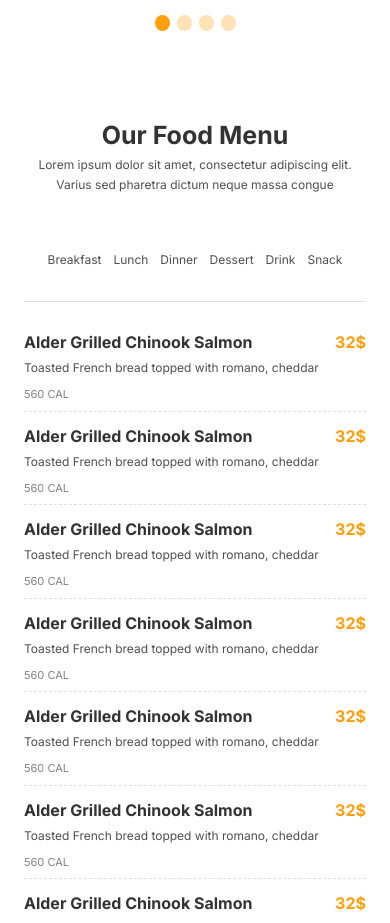
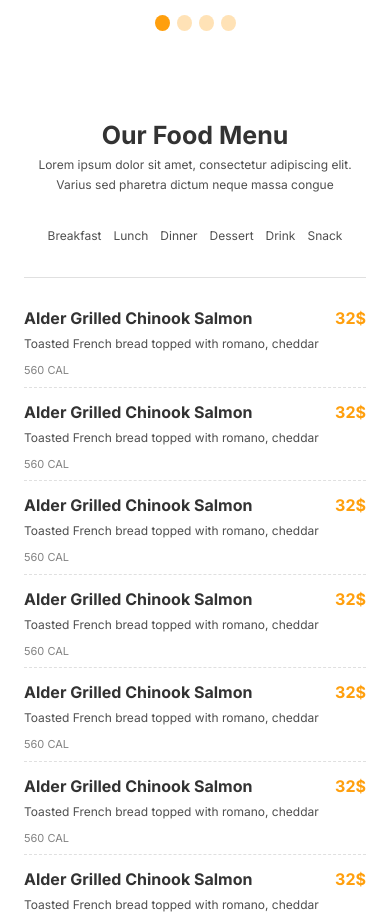
Before and after one commit to SojoodAsfour/Restaurant-project, a website: page about.html in a window 390 px wide. Shown: the part 5320-6243 px from the top of the page. Drawn offline with Linux system fonts and the light colour scheme; files whose address does not match are found by name.

Commit message:
edit menu section - About-us page

```diff
--- a/about.html
+++ b/about.html
@@ -398,7 +398,7 @@
 
         <section class="about-menu pb-30 md:pb-30">
             <div class="container px-6 md:px-0">
-                <div class="menu-heading row text-center flex-col gap-2 pb-14">
+                <div class="menu-heading row text-center flex-col gap-2 pb-8 md:pb-12 lg:pb-14">
                     <h2 class="h2-style text-Gray1">Our Food Menu</h2>
                     <p class="text-Gray2 max-w-100 text-[12px] md:text-[14px] leading-5 lg:text-[16px] lg:leading-6">
                         Lorem ipsum dolor sit amet, consectetur adipiscing elit.
```
Also changed, not shown: assets/css/output.css.
